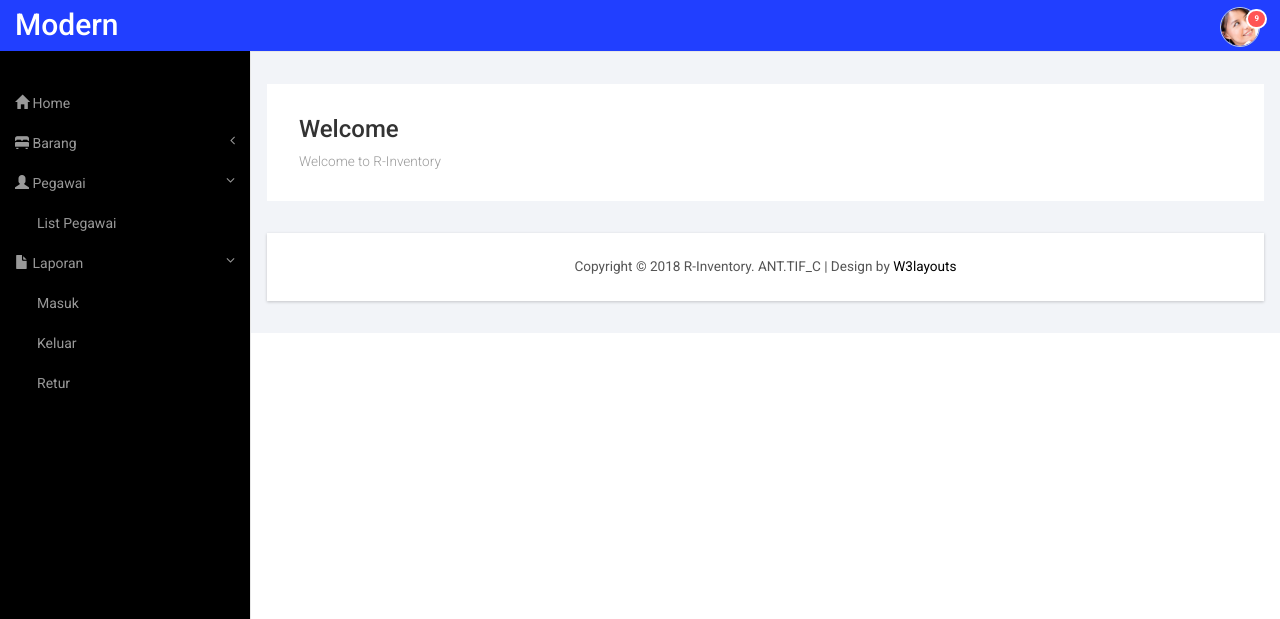
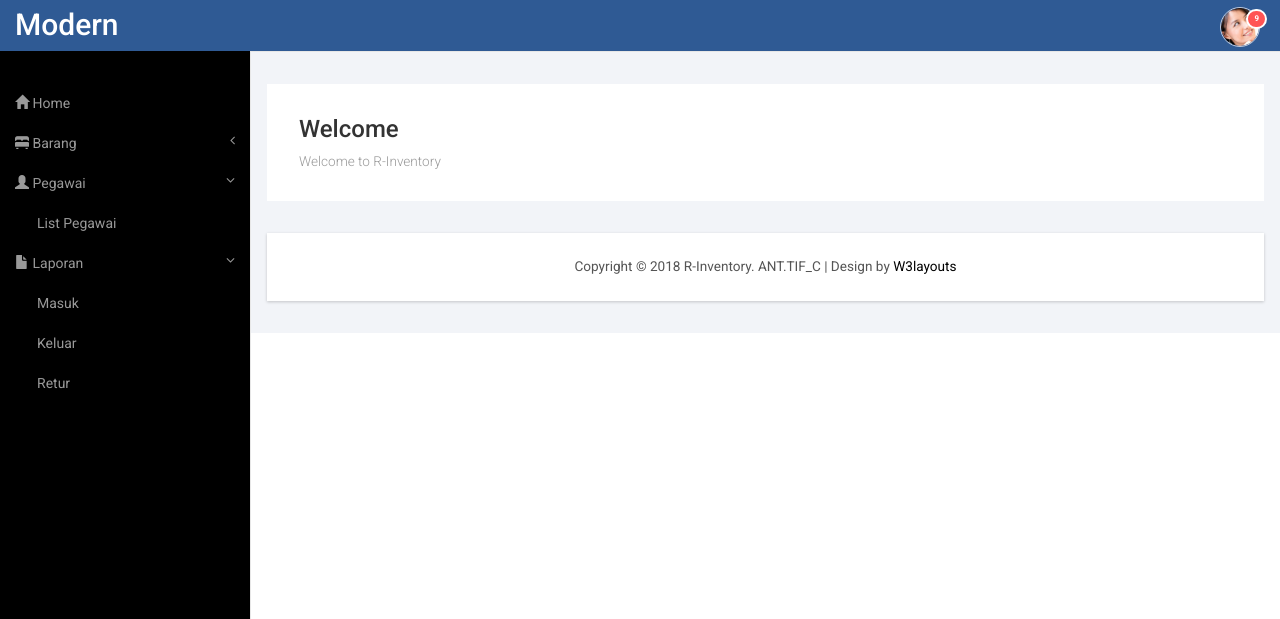
Before and after one commit to RInventory/InventoryWeb, a CodeIgniter app: page /inven/ in a window 1280 px wide. Shown: the top 619 px of the page. Run offline with CodeIgniter, Linux system fonts and the light colour scheme; some libraries are stand-ins or nearby versions.

Commit message:
ganti warna

```diff
--- a/assets/css/style.css
+++ b/assets/css/style.css
@@ -223,7 +223,7 @@ body a{
   font-family: 'Roboto', sans-serif;
 }
 nav.top1.navbar.navbar-default.navbar-static-top {
-  background-color:rgb(33, 63, 255);
+  background-color:rgb(47, 90, 148);
   font-family: 'Roboto', sans-serif;
 }
 .navbar-default .navbar-brand {
```
